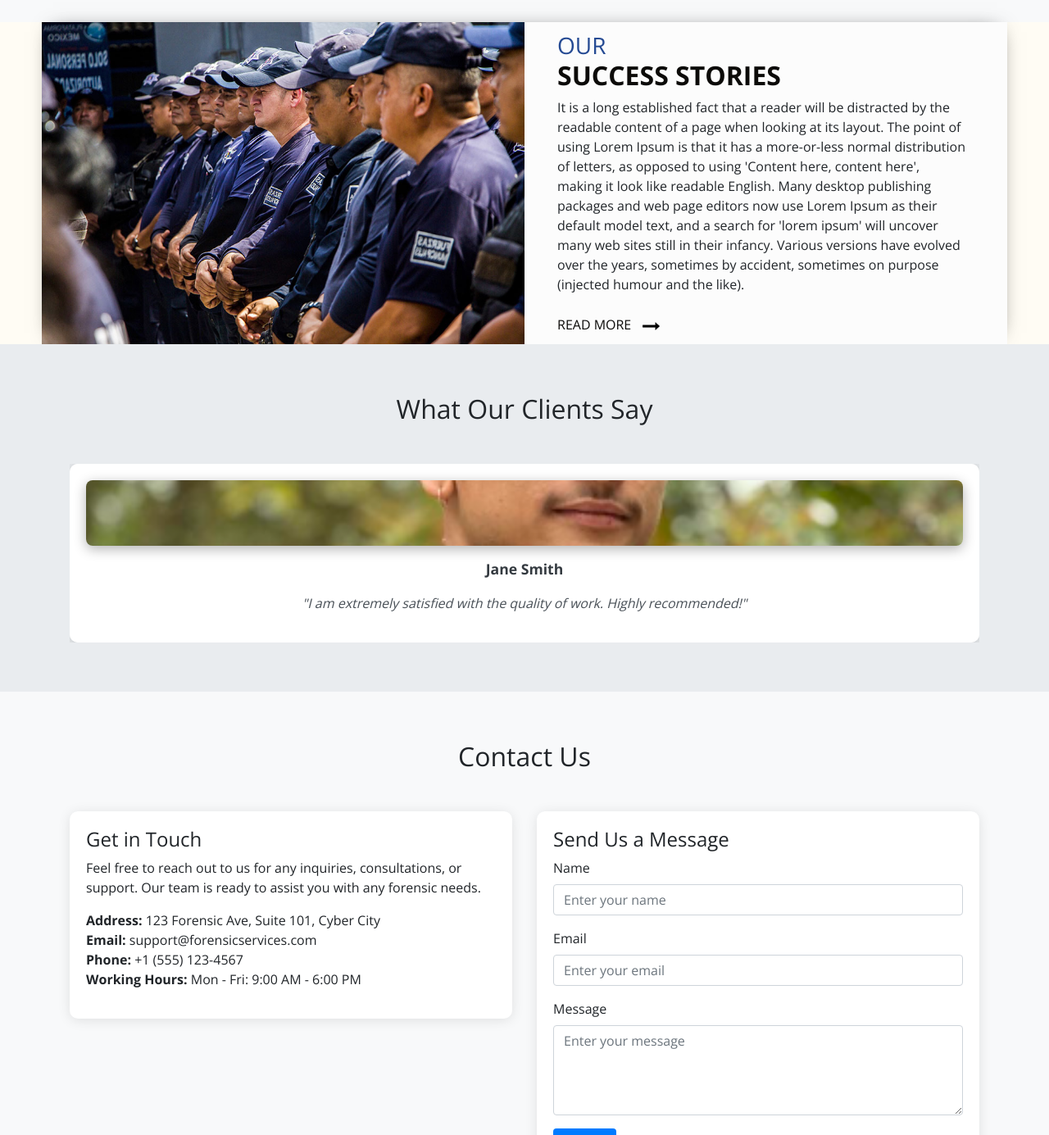
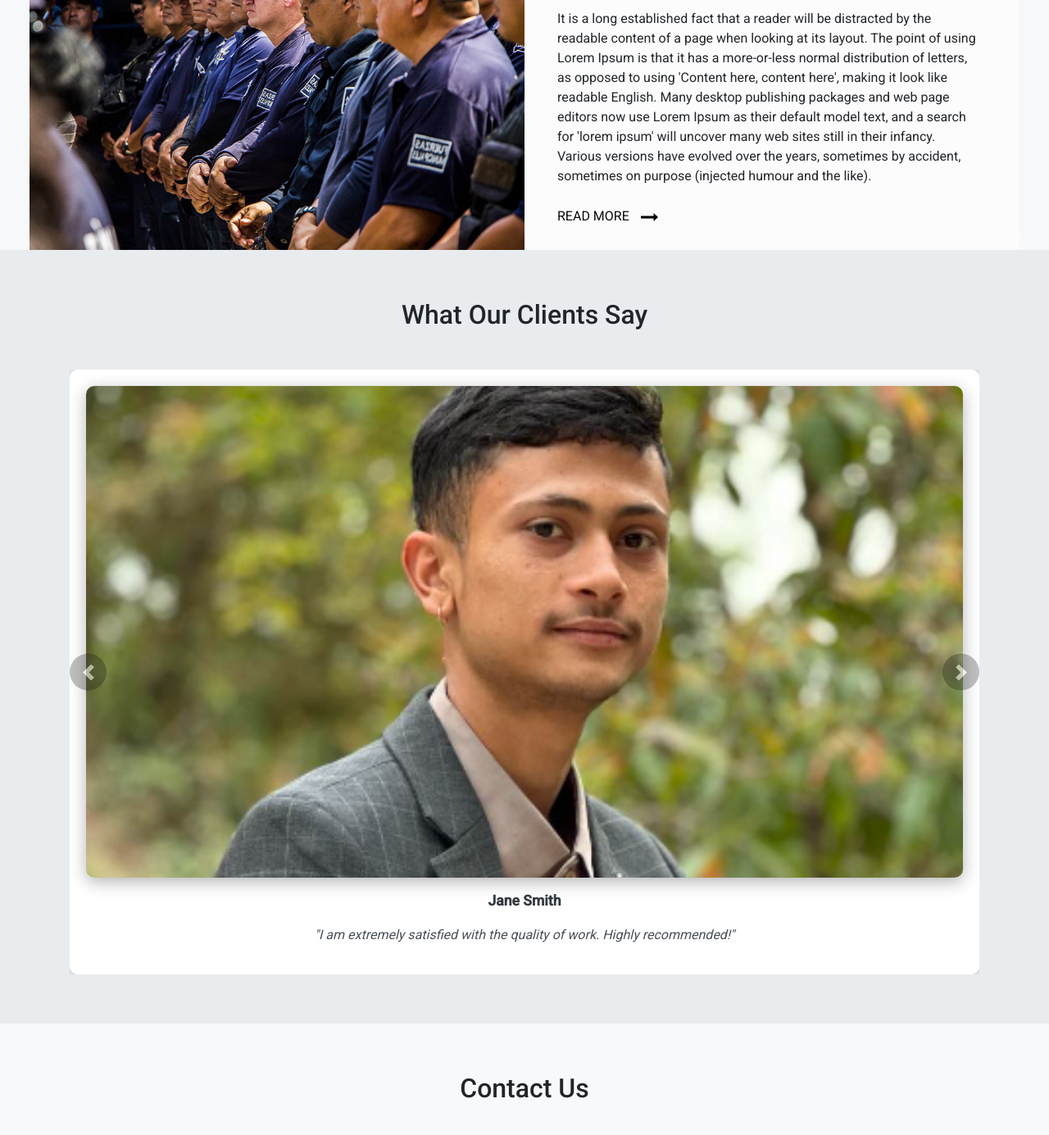
Before and after one commit to KhatriSuson/forensic, a Django app: page / in a window 1280 px wide; the page is wider, and only the part inside the window is pictured. Shown: the part 4679-6064 px from the top of that part at 82% size. Run offline with Django 5.2, Linux system fonts and the light colour scheme; data comes from the database, SQL or seed files in the repository; both versions use the stored data as it was after the commit; some libraries are stand-ins or nearby versions.

Commit message:
final slider

```diff
--- a/FORENSICUK/templates/home/slider.html
+++ b/FORENSICUK/templates/home/slider.html
@@ -1,116 +1,150 @@
 <style>
-    /* Carousel Styles */
+    /* Global Styles */
+* {
+    box-sizing: border-box;
+    margin: 0;
+    padding: 0;
+}
+
+body {
+    font-family: 'Roboto', sans-serif;
+    line-height: 1.5;
+    background-color: #f8f9fa;
+}
+
+.container-fluid {
+    padding: 0;
+}
+
+/* Carousel Styling */
 #blog-carousel {
     position: relative;
-    width: 100%;
     overflow: hidden;
 }
 
 .carousel-inner {
     position: relative;
-    width: 100%;
-    height: 100%;
+    display: flex;
+    transition: transform 0.5s ease-in-out;
 }
 
 .carousel-item {
     position: relative;
-    transition: transform 0.6s ease-in-out;
+    width: 100%;
+    text-align: center;
+    transition: opacity 0.6s ease-in-out;
 }
 
-.carousel-item img, .carousel-item video {
-    max-height: 600px;
+.carousel-item img,
+.carousel-item video {
+    width: 100%;
+    height: 600px;
     object-fit: cover;
-    width: 100%;
-    border-radius: 8px;
-    box-shadow: 0 4px 15px rgba(0, 0, 0, 0.3);
+    border-radius: 10px;
+    box-shadow: 0 5px 20px rgba(0, 0, 0, 0.3);
 }
 
+/* Caption Styling */
 .carousel-caption {
     position: absolute;
     top: 50%;
-    transform: translateY(-50%);
+    left: 50%;
+    transform: translate(-50%, -50%);
+    color: #ffffff;
     text-align: center;
+    text-shadow: 2px 2px 15px rgba(0, 0, 0, 0.7);
 }
 
 .carousel-caption h4 {
-    font-size: 1.5rem;
-    color: #007bff;
+    font-size: 1.8rem;
+    margin: 0;
 }
 
-.carousel-caption h4.display-4 {
-    font-size: 2.8rem;
+.carousel-caption .display-4 {
+    font-size: 2.5rem;
     font-weight: 700;
-    color: #fff;
+    margin-top: 1rem;
+    margin-bottom: 1.5rem;
 }
 
 .carousel-caption a {
-    margin-top: 15px;
+    padding: 10px 25px;
     font-size: 1.1rem;
-    padding: 10px 25px;
+    color: white;
     background-color: #007bff;
-    color: #fff;
     border-radius: 50px;
-    text-transform: uppercase;
-    transition: background-color 0.3s ease;
+    text-decoration: none;
+    transition: background-color 0.3s ease-in-out;
 }
 
 .carousel-caption a:hover {
     background-color: #0056b3;
 }
 
-/* Carousel Control Styles */
+/* Controls */
 .carousel-control-prev, .carousel-control-next {
     position: absolute;
     top: 50%;
     transform: translateY(-50%);
-    font-size: 2rem;
-    color: #007bff;
+    width: 45px;
+    height: 45px;
+    background-color: rgba(0, 0, 0, 0.5);
+    border-radius: 50%;
+    display: flex;
+    align-items: center;
+    justify-content: center;
+    cursor: pointer;
+    transition: background-color 0.3s ease;
 }
 
-.carousel-control-prev {
-    left: 15px;
-}
-
-.carousel-control-next {
-    right: 15px;
+.carousel-control-prev:hover, .carousel-control-next:hover {
+    background-color: rgba(0, 0, 0, 0.8);
 }
 
 .carousel-control-prev-icon, .carousel-control-next-icon {
-    font-size: 2rem;
-    background-color: #007bff;
-    border-radius: 50%;
-    padding: 10px;
-    color: #fff;
+    font-size: 1.5rem;
+    color: white;
 }
 
-.carousel-control-prev:hover .carousel-control-prev-icon,
-.carousel-control-next:hover .carousel-control-next-icon {
-    background-color: #0056b3;
+/* Custom prev/next arrows */
+.carousel-control-prev-icon::before, .carousel-control-next-icon::before {
+    font-family: 'FontAwesome';
 }
 
-/* Mobile Responsiveness */
+.carousel-control-prev-icon::before {
+    content: '\f053'; /* Left arrow icon */
+}
+
+.carousel-control-next-icon::before {
+    content: '\f054'; /* Right arrow icon */
+}
+
+/* Responsive Styling */
 @media (max-width: 768px) {
-    .carousel-caption {
-        position: relative;
-        transform: none;
-        top: auto;
+    .carousel-item img, .carousel-item video {
+        height: 300px;
     }
 
     .carousel-caption h4 {
-        font-size: 1.3rem;
+        font-size: 1.5rem;
     }
 
-    .carousel-caption h4.display-4 {
-        font-size: 2rem;
+    .carousel-caption .display-4 {
+        font-size: 1.8rem;
+    }
+
+    .carousel-caption a {
+        font-size: 1rem;
+        padding: 8px 20px;
     }
 
     .carousel-control-prev, .carousel-control-next {
-        display: none;
+        width: 35px;
+        height: 35px;
     }
 }
 
 </style>
-
 <div class="container-fluid p-0">
     <div id="blog-carousel" class="carousel slide" data-ride="carousel">
         <div class="carousel-inner">
@@ -128,7 +162,7 @@
                     <h4 class="text-primary m-0">{{ item.caption_title }}</h4>
                     <h4 class="display-4 m-0 mt-2 mt-md-3 text-white">{{ item.caption_subtitle }}</h4>
                     {% if item.button_url %}
-                        <a href="{{ item.button_url }}" class="btn btn-lg btn-primary mt-3 mt-md-4 px-4">{{ item.button_text }}</a>
+                        <a href="{{ item.button_url }}" target="_blank" class="btn btn-lg btn-primary mt-3 mt-md-4 px-4">{{ item.button_text }}</a>
                     {% endif %}
                 </div>
             </div>
@@ -151,22 +185,44 @@
 
   <script>
     document.addEventListener('DOMContentLoaded', function () {
-        // Initialize carousel
         const blogCarousel = document.querySelector('#blog-carousel');
         const carouselInstance = new bootstrap.Carousel(blogCarousel, {
-            interval: 5000, // Set autoplay interval to 5 seconds
-            ride: 'carousel',
-            pause: 'hover', // Pause on hover
-            wrap: true // Enable wrap-around looping
+            interval: false, // Disable automatic slide to manually control with arrows
+            pause: 'hover',
+            wrap: true
         });
 
-        // Optional: Handle custom autoplay pause/resume on hover manually
-        blogCarousel.addEventListener('mouseover', function () {
-            carouselInstance.pause();
+        const carouselItems = document.querySelectorAll('.carousel-item video');
+
+        // Pause videos when slides change
+        blogCarousel.addEventListener('slide.bs.carousel', function (event) {
+            const activeVideo = event.relatedTarget.querySelector('video');
+            const allVideos = blogCarousel.querySelectorAll('video');
+
+            allVideos.forEach(function(video) {
+                video.pause();  // Pause all videos when sliding
+            });
+
+            if (activeVideo) {
+                activeVideo.play(); // Play the active slide's video
+            }
         });
 
-        blogCarousel.addEventListener('mouseout', function () {
-            carouselInstance.cycle();
+        // Ensure video plays when slide is visible
+        blogCarousel.addEventListener('slid.bs.carousel', function () {
+            const activeVideo = blogCarousel.querySelector('.carousel-item.active video');
+            if (activeVideo) {
+                activeVideo.play();
+            }
+        });
+
+        // Custom prev/next button events
+        document.querySelector('.carousel-control-prev').addEventListener('click', function () {
+            carouselInstance.prev();
+        });
+
+        document.querySelector('.carousel-control-next').addEventListener('click', function () {
+            carouselInstance.next();
         });
     });
-</script>
+    </script>
```
Also changed, not shown: FORENSICUK/db.sqlite3, FORENSICUK/media/carousel_images/banner1.png (added).
